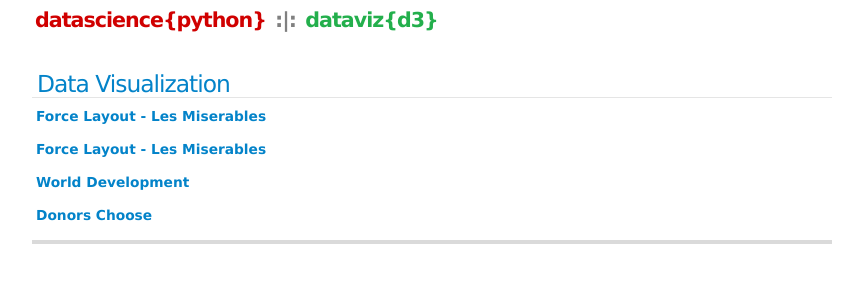
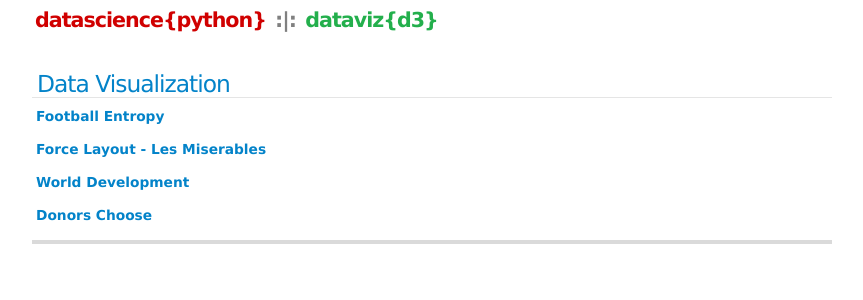
Before and after one commit to chrisdaly/chrisdaly.github.io, a Jekyll site: the page built from dataviz.html, in a window 1280 px wide. Shown: the part 132-432 px from the top of the page, without its empty margins (208-1071 px from the left). Built offline with Jekyll 4.4.1, drawn with Linux system fonts in a browser that asks for light colours.

Commit message:
Fixed entropy

```diff
--- a/_layouts/football entropy.html
+++ b/_layouts/football entropy.html
@@ -1,6 +1,6 @@
 ---
 layout: default
-title: Countries
+title: Football Entropy
 ---
 
 <div id="wrap">
--- a/_posts/2016-04-08-Football-Entropy.md
+++ b/_posts/2016-04-08-Football-Entropy.md
@@ -1,5 +1,5 @@
 ---
-layout: force
-title: "Force Layout - Les Miserables"
-date: 2016-01-11
+layout: football entropy
+title: "Football Entropy"
+date: 2016-08-04
 ---
--- a/dataviz.html
+++ b/dataviz.html
@@ -19,18 +19,3 @@ title: Data Visualization
     	<p></p>
     </div>
 </div>
-
-
-{% if site.footer-links.dribbble %}<a href="https://dribbble.com/{{ site.footer-links.dribbble }}"><i class="svg-icon dribbble"></i></a>{% endif %}
-{% if site.footer-links.email %}<a href="mailto:{{ site.footer-links.email }}"><i class="svg-icon email"></i></a>{% endif %}
-{% if site.footer-links.facebook %}<a href="https://www.facebook.com/{{ site.footer-links.facebook }}"><i class="svg-icon facebook"></i></a>{% endif %}
-{% if site.footer-links.flickr %}<a href="https://www.flickr.com/{{ site.footer-links.flickr }}"><i class="svg-icon flickr"></i></a>{% endif %}
-{% if site.footer-links.github %}<a href="https://github.com/{{ site.footer-links.github }}"><i class="svg-icon github"></i></a>{% endif %}
-{% if site.footer-links.instagram %}<a href="https://instagram.com/{{ site.footer-links.instagram }}"><i class="svg-icon instagram"></i></a>{% endif %}
-{% if site.footer-links.linkedin %}<a href="https://www.linkedin.com/in/{{ site.footer-links.linkedin }}"><i class="svg-icon linkedin"></i></a>{% endif %}
-{% if site.footer-links.pinterest %}<a href="https://www.pinterest.com/{{ site.footer-links.pinterest }}"><i class="svg-icon pinterest"></i></a>{% endif %}
-{% if site.footer-links.rss %}<a href="{{ site.baseurl }}/feed.xml"><i class="svg-icon rss"></i></a>{% endif %}
-{% if site.footer-links.twitter %}<a href="https://www.twitter.com/{{ site.footer-links.twitter }}"><i class="svg-icon twitter"></i></a>{% endif %}
-{% if site.footer-links.stackoverflow %}<a href="http://stackoverflow.com/{{ site.footer-links.stackoverflow }}"><i class="svg-icon stackoverflow"></i></a>{% endif %}
-{% if site.footer-links.youtube %}<a href="https://youtube.com/{{ site.footer-links.youtube }}"><i class="svg-icon youtube"></i></a>{% endif %}
-{% if site.footer-links.googleplus %}<a href="https://plus.google.com/{{ site.footer-links.googleplus }}"><i class="svg-icon googleplus"></i></a>{% endif %}
```
